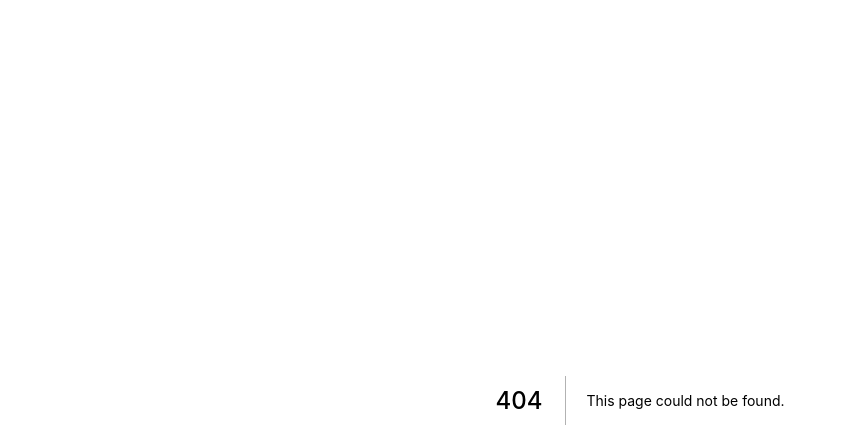
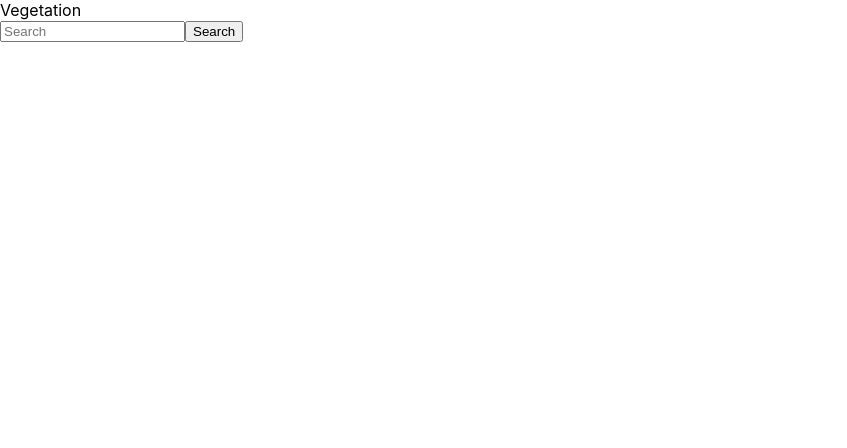
Before and after one commit to rodrod102/miniprojectclient, a Next.js app in the folder fontendminiproject/vegetation/: page /navbar in a window 1280 px wide. Before the commit this address had no page. Shown: the top 448 px of the page, without its empty margins (0-847 px from the left). Built offline with nearby package versions, Linux system fonts and the light colour scheme.

Commit message:
add navbar

```diff
--- a/fontendminiproject/vegetation/pages/admin.js
+++ b/fontendminiproject/vegetation/pages/admin.js
@@ -69,7 +69,7 @@ const foradmin = () => {
       <input type="text" onChange={(e) => setName(e.target.value)} />
       <br />
       Price:
-      <input type="number" onChange={(e) => setPrice(e.target.value)} />
+      <input type="text" onChange={(e) => setPrice(e.target.value)} />
       <br />
       <button onClick={() => addVegetation(name,price)}>
         Add new Vegetation
--- /dev/null
+++ b/fontendminiproject/vegetation/pages/navbar.js
@@ -0,0 +1,21 @@
+const Navbar = () => {
+  return (
+    <nav class="navbar navbar-light bg-light">
+      <div class="container-fluid">
+        <a class="navbar-brand">Vegetation</a>
+        <form class="d-flex">
+          <input
+            class="form-control me-2"
+            type="search"
+            placeholder="Search"
+            aria-label="Search"
+          />
+          <button class="btn btn-outline-success" type="submit">
+            Search
+          </button>
+        </form>
+      </div>
+    </nav>
+  );
+};
+export default Navbar;
--- a/fontendminiproject/vegetation/styles/Home.module.css
+++ b/fontendminiproject/vegetation/styles/Home.module.css
@@ -1,3 +1,9 @@
-.li{
-    border: none;
+.product{
+    margin: 5px;
 }
+.btns{
+    margin: 5px;
+}
+.btn{
+    margin-left: 10px;
+}
```
Also changed, not shown: fontendminiproject/vegetation/pages/index.js (+14 -11 lines), fontendminiproject/vegetation/styles/index.css (added), 1 other file (tests, documents, lock files or other folders).
